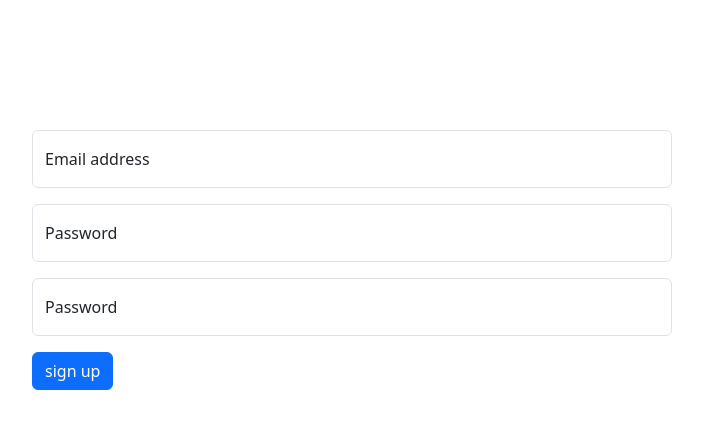
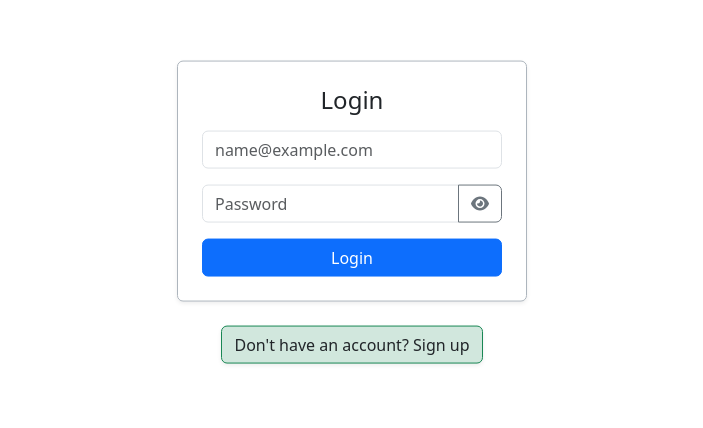
Before and after one commit to venukommineni615/Expense-tracker-with-react, a React (Create React App) app: page / in a window 1280 px wide. Shown: the top 428 px of the page, without its empty margins (288-991 px from the left). Built offline with nearby package versions, Linux system fonts and the light colour scheme.

Commit message:
created a login page

```diff
--- a/package.json
+++ b/package.json
@@ -3,6 +3,9 @@
   "version": "0.1.0",
   "private": true,
   "dependencies": {
+    "@fortawesome/fontawesome-svg-core": "^6.5.1",
+    "@fortawesome/free-solid-svg-icons": "^6.5.1",
+    "@fortawesome/react-fontawesome": "^0.2.0",
     "@testing-library/jest-dom": "^5.17.0",
     "@testing-library/react": "^13.4.0",
     "@testing-library/user-event": "^13.5.0",
@@ -10,6 +13,7 @@
     "react": "^18.2.0",
     "react-bootstrap": "^2.10.1",
     "react-dom": "^18.2.0",
+    "react-router-dom": "^6.22.0",
     "react-scripts": "5.0.1",
     "web-vitals": "^2.1.4"
   },
--- a/src/App.js
+++ b/src/App.js
@@ -1,10 +1,12 @@
 import './App.css';
 import Signup from './components/Signup';
+import Login from './components/Login'
 
 function App() {
   return (
   <div>
-    <Signup></Signup>
+    {/* <Signup></Signup> */}
+    <Login></Login>
   </div>
 
   );
--- /dev/null
+++ b/src/components/Login.js
@@ -0,0 +1,95 @@
+import React, { useRef, useState } from "react";
+import Button from "react-bootstrap/Button";
+import Form from "react-bootstrap/Form";
+import styles from "./Signup.module.css";
+import { Link } from "react-router-dom";
+import InputGroup from 'react-bootstrap/InputGroup';
+import FormControl from 'react-bootstrap/FormControl';
+import { FontAwesomeIcon } from '@fortawesome/react-fontawesome';
+import { faEye, faEyeSlash } from '@fortawesome/free-solid-svg-icons';
+
+const Login = () => {
+  const email = useRef("");
+  const password = useRef("");
+  const [showPassword, setShowPassword] = useState(false);
+
+  const togglePasswordVisibility = () => {
+    setShowPassword((prevState) => !prevState);
+  };
+
+  const createAccount = async (event) => {
+    event.preventDefault();
+    try {
+      const res = await fetch(
+        `https://identitytoolkit.googleapis.com/v1/accounts:signInWithPassword?key=AIzaSyBIXYEexOHeexcl7872yMM70nR1j7HYnhM`,
+        {
+          method: "POST",
+          body: JSON.stringify({
+            email: email.current.value,
+            password: password.current.value,
+            returnSecureToken: true,
+          }),
+          headers: { "Content-Type": "application/json" },
+        }
+      );
+      const data = await res.json();
+      if (!res.ok) {
+        throw new Error(res.error);
+      } else {
+        email.current.value=''
+        password.current.value=''
+        console.log("You have successfully logged in", data);
+      }
+    } catch (error) {
+      alert(error);
+    }
+  };
+
+  return (
+    <div
+      className={`d-flex flex-column align-items-center justify-content-center ${styles.verticallyCenter}`}
+    >
+      <Form
+        className={`w-fit-content p-4 d-flex flex-column mb-4 border border-1 border-dark-subtle rounded align-items-center shadow-sm`}
+        onSubmit={createAccount}
+      >
+        <h4 className="mb-3">Login</h4>
+        <Form.Group className="mb-3 w-100">
+
+          <Form.Control
+            type="email"
+            placeholder="name@example.com"
+            required
+            ref={email}
+          />
+        </Form.Group>
+
+        <InputGroup className="mb-3">
+          <FormControl
+            type={showPassword ? "text" : "password"}
+            placeholder="Password"
+            required
+            ref={password}
+          />
+          <Button
+            variant="outline-secondary"
+            onClick={togglePasswordVisibility}
+            aria-label="Toggle password visibility"
+          >
+            <FontAwesomeIcon icon={showPassword ? faEyeSlash : faEye} />
+          </Button>
+        </InputGroup>
+
+        <Button variant="primary" type="submit" className="w-100 rounded">
+          Login
+        </Button>
+        {/* <Link to='/forgot-password'>Forgot Password?</Link> */}
+      </Form>
+      <Button className="mx-auto shadow-sm bg-success-subtle border-1 border-success text-dark">
+        Don't have an account? Sign up
+      </Button>
+    </div>
+  );
+};
+
+export default Login;
--- a/src/components/Signup.js
+++ b/src/components/Signup.js
@@ -9,16 +9,21 @@ const Signup = () => {
     const confirmPassword=useRef('')
     const createAccount=async(event)=>{
         event.preventDefault()
+        console.log(password.current.value, confirmPassword.current.value)
         if(password.current.value===confirmPassword.current.value){
-
           try{ const res=await fetch(`https://identitytoolkit.googleapis.com/v1/accounts:signUp?key=AIzaSyBIXYEexOHeexcl7872yMM70nR1j7HYnhM`, {method:'POST',body:JSON.stringify({email:email.current.value,
         password:password.current.value,returnSecureToken:true}), headers:{'Content-Type':'application/json'}})
 
         const data=await res.json()
     if(!res.ok){
         throw new Error(res.error)
+    }else{
+        email.current.value=''
+        password.current.value=''
+        confirmPassword.current.value=''
+        console.log('You have successfully signed up',data)
     }}catch(error){
-            console.log(error)
+            alert(error)
         }
         }
         else{
@@ -26,26 +31,29 @@ const Signup = () => {
         }
     }
   return (
-    <Form className={`w-50 mx-auto ${styles.verticallyCenter}`} onSubmit={createAccount}>
+    <div className={`d-flex flex-column align-items-center justify-content-center ${styles.verticallyCenter}`}>
+    <Form className={`w-fit-content p-4 d-flex flex-column mb-4 border border-1 border-dark-subtle rounded align-items-center shadow-sm`} onSubmit={createAccount}>
 
         <FloatingLabel
           controlId="floatingInput"
           label="Email address"
           className="mb-3"
         >
-          <Form.Control type="email" placeholder="name@example.com" required/>
+          <Form.Control ref={email} type="email" placeholder="name@example.com" required/>
         </FloatingLabel>
         <FloatingLabel className="mb-3" controlId="floatingPassword" label="Password">
-          <Form.Control type="password" placeholder="Password" required />
+          <Form.Control ref={password} type="password" placeholder="Password" required />
         </FloatingLabel>
-        <FloatingLabel className="mb-3" controlId="floatingPassword" label="Password">
-          <Form.Control type="password" placeholder="Password" required/>
+        <FloatingLabel className="mb-3" controlId="confirmfloatingPassword" label="Confirm Password">
+          <Form.Control ref={confirmPassword} type="password" placeholder="Password" required/>
         </FloatingLabel>
 
-      <Button variant="primary" type="submit">
+      <Button variant="primary" type="submit" className="w-100 rounded">
         sign up
       </Button>
     </Form>
+    <Button className="mx-auto shadow-sm bg-success-subtle border-1 border-success text-dark" >Have an account? Login</Button>
+    </div>
   );
 };
 
--- a/src/components/Signup.module.css
+++ b/src/components/Signup.module.css
@@ -1,4 +1,4 @@
 .verticallyCenter{
 
-    transform: translateY(50%);
+    transform: translateY(20%);
 }
```
Also changed, not shown: 1 other file (tests, documents, lock files or other folders).
